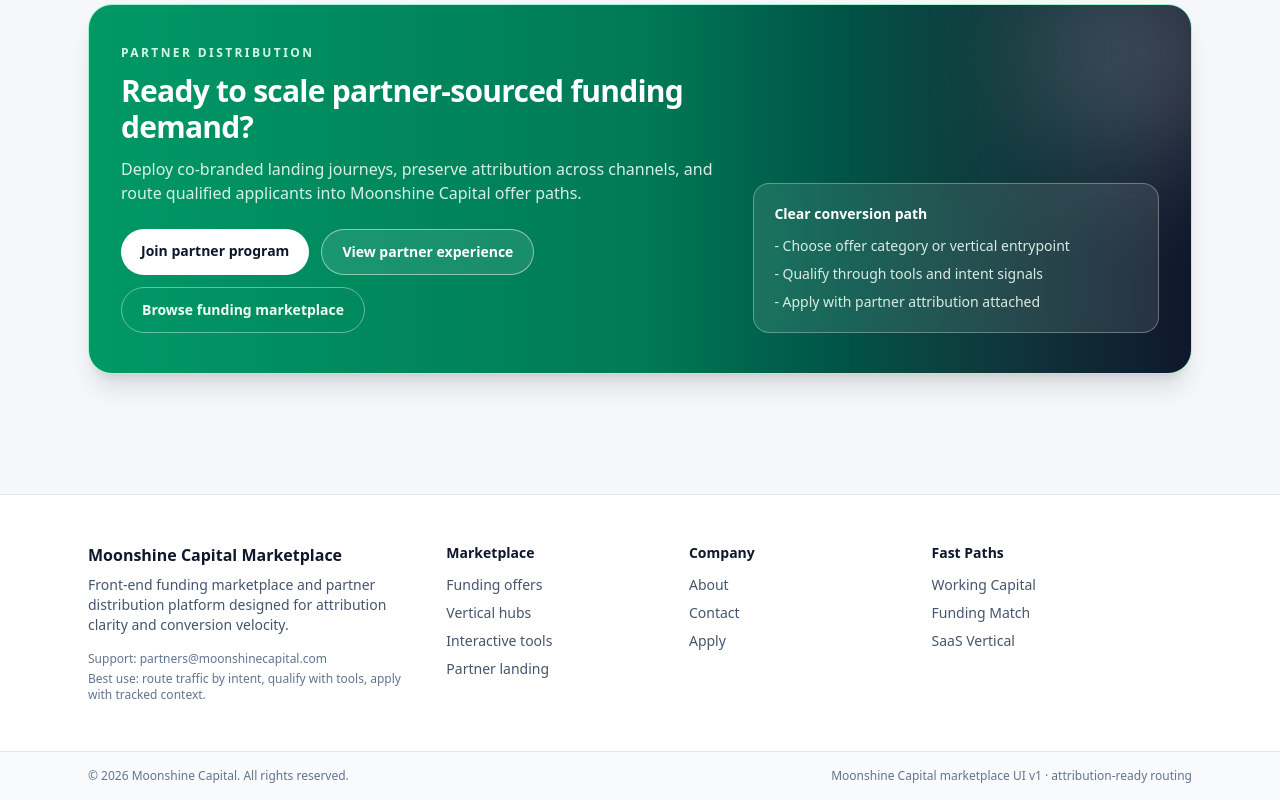
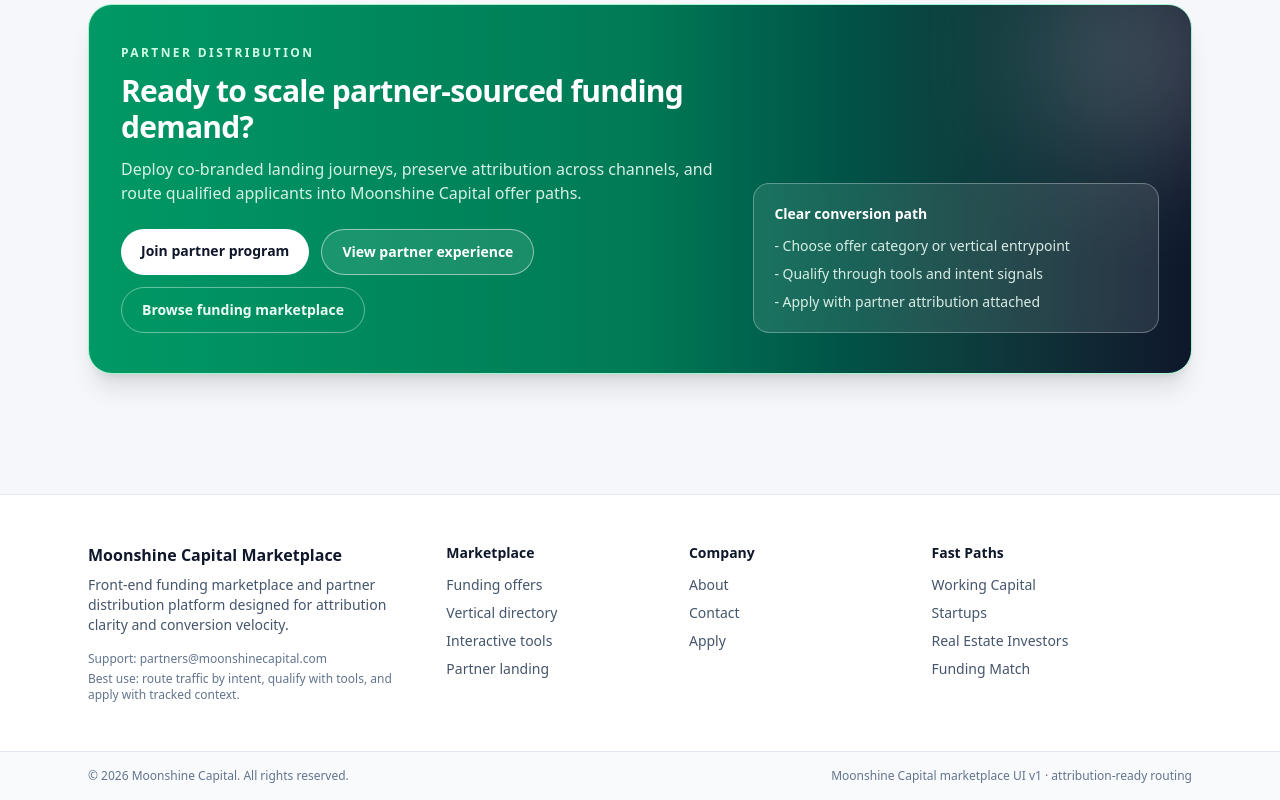
Before and after one commit to JFeimster/moonshine-partner-marketplace, a Next.js app: page / in a window 1280 px wide. Shown: the part 6144-6944 px from the top of the page. Built offline with nearby package versions, Linux system fonts and the light colour scheme.

Commit message:
Update footer links to real vertical directory and stronger fast paths

```diff
--- a/src/components/site-footer.tsx
+++ b/src/components/site-footer.tsx
@@ -13,7 +13,7 @@ export function SiteFooter() {
             Front-end funding marketplace and partner distribution platform designed for attribution clarity and conversion velocity.
           </p>
           <p className="mt-4 text-xs text-slate-500">Support: {siteConfig.legal.supportEmail}</p>
-          <p className="mt-1 text-xs text-slate-500">Best use: route traffic by intent, qualify with tools, apply with tracked context.</p>
+          <p className="mt-1 text-xs text-slate-500">Best use: route traffic by intent, qualify with tools, and apply with tracked context.</p>
         </div>
         <div>
           <p className="font-semibold text-slate-900">Marketplace</p>
@@ -21,8 +21,8 @@ export function SiteFooter() {
             <Link href="/funding" className="hover:text-slate-900">
               Funding offers
             </Link>
-            <Link href="/verticals/saas" className="hover:text-slate-900">
-              Vertical hubs
+            <Link href="/verticals" className="hover:text-slate-900">
+              Vertical directory
             </Link>
             <Link href="/tools" className="hover:text-slate-900">
               Interactive tools
@@ -52,11 +52,14 @@ export function SiteFooter() {
             <Link href="/funding/working-capital" className="hover:text-slate-900">
               Working Capital
             </Link>
+            <Link href="/verticals/startups" className="hover:text-slate-900">
+              Startups
+            </Link>
+            <Link href="/verticals/real-estate-investors" className="hover:text-slate-900">
+              Real Estate Investors
+            </Link>
             <Link href="/tools/funding-match" className="hover:text-slate-900">
               Funding Match
-            </Link>
-            <Link href="/verticals/saas" className="hover:text-slate-900">
-              SaaS Vertical
             </Link>
           </div>
         </div>
```
